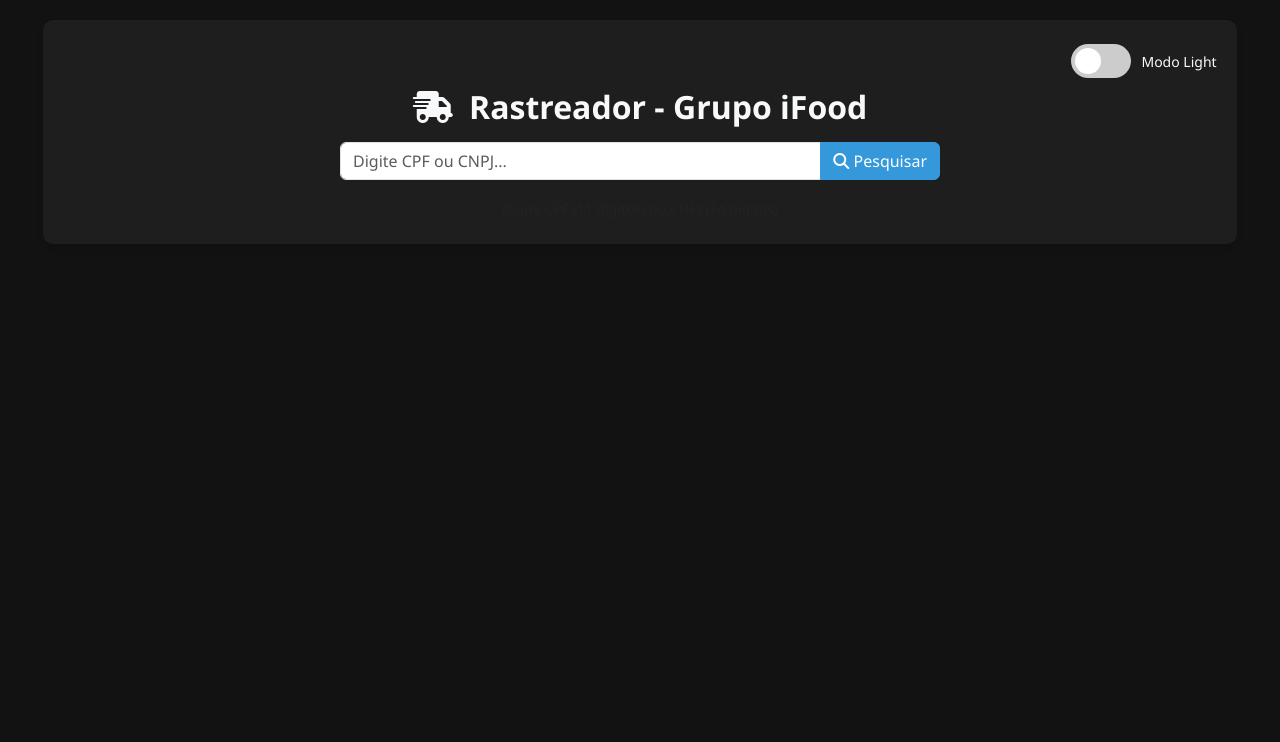
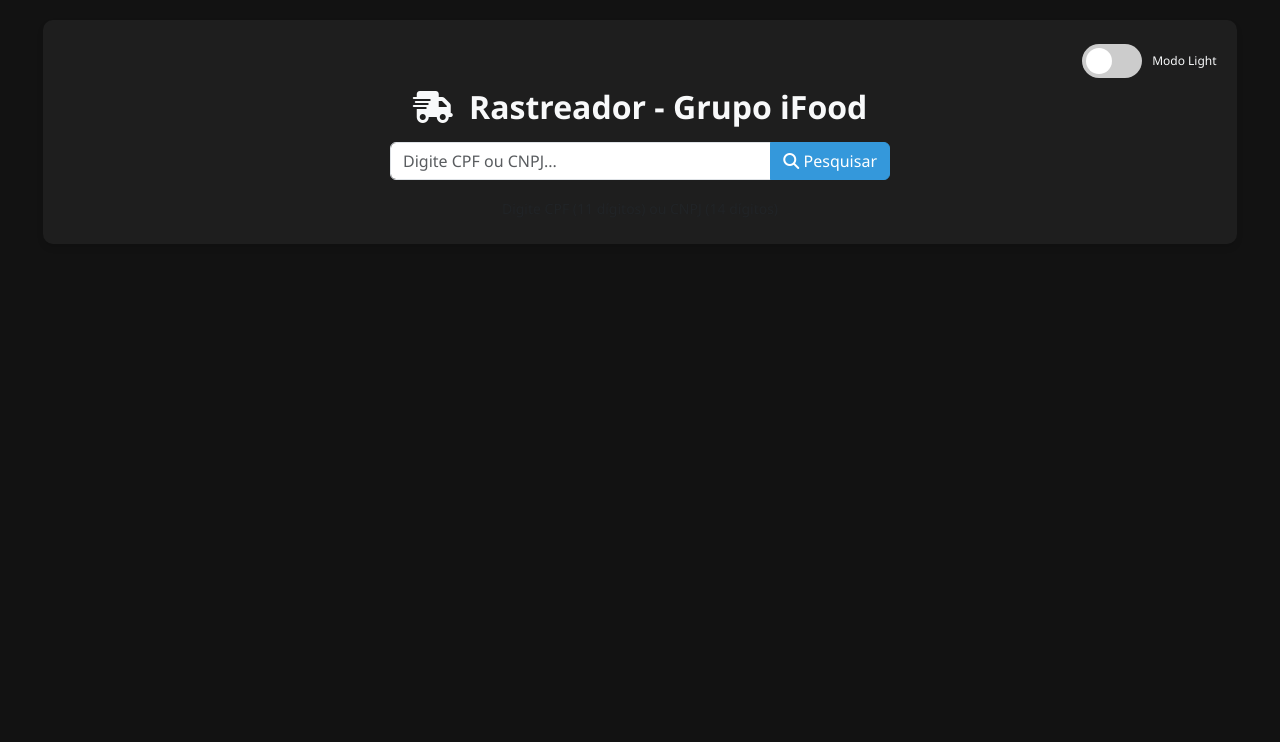
Before and after one commit to itsRomuloGarcia/rastreador, a plain HTML site: page index.html in a window 1280 px wide. Shown: the top 742 px of the page. Drawn offline with nearby package versions, Linux system fonts and the light colour scheme; some packages are replaced by stand-ins of ours; a script that the page names is missing.

Commit message:
Add files via upload

```diff
--- a/styles.css
+++ b/styles.css
@@ -40,7 +40,7 @@ header {
 }
 
 .search-container {
-  max-width: 600px;
+  max-width: 500px;
   margin: 0 auto;
 }
 
@@ -122,7 +122,7 @@ header {
 
 /* Badges */
 .badge {
-  font-weight: 500;
+  font-weight: 400;
   letter-spacing: 0.3px;
   padding: 6px 12px;
   color: white !important;
@@ -263,7 +263,7 @@ input:checked + .slider:before {
 }
 
 .theme-text {
-  font-size: 14px;
+  font-size: 12px;
   color: var(--text-color);
 }
 
```
